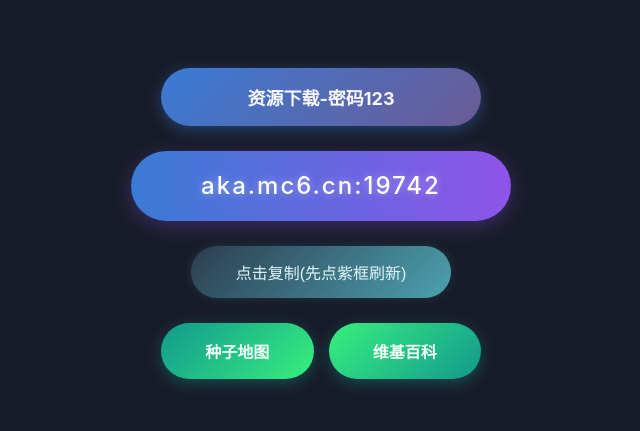
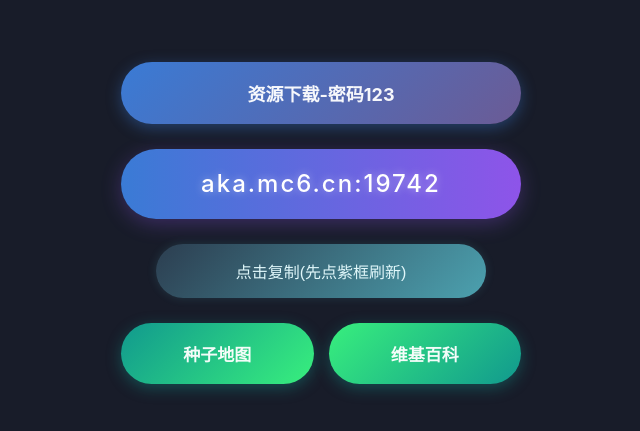
Before and after one commit to DYMchatS/myweb, a plain HTML site: page index.html in a window 1280 px wide. Shown: the part 177-608 px from the top of the page, without its empty margins (319-959 px from the left). Drawn offline with Linux system fonts and the light colour scheme.

Commit message:
Update index.html

```diff
--- a/index.html
+++ b/index.html
@@ -2,7 +2,8 @@
 <html lang="zh-CN">
 <head>
  <meta charset="UTF-8">
-    <meta name="viewport" content="width=device-width, initial-scale=1.0, maximum-scale=1.0, user-scalable=no">
+ <!-- 【修复1】去掉 maximum-scale/user-scalable=no，允许用户缩放兜底；viewport-fit=cover 支持刘海屏 -->
+ <meta name="viewport" content="width=device-width, initial-scale=1.0, viewport-fit=cover">
 
  <!-- 全局防缓存标签 -->
  <meta http-equiv="Cache-Control" content="no-cache, no-store, must-revalidate">
@@ -20,20 +21,36 @@
  </script>
 
  <style>
+ * { box-sizing: border-box; }
+
  body {
  margin: 0; padding: 0;
  background-color: #181c29;
-            height: 100vh;
+ /* 【修复2】height:100vh → min-height:100dvh（旧浏览器回退100vh），
+    避免手机浏览器地址栏遮挡；overflow:hidden → auto，内容超高可滚动不裁切 */
+ min-height: 100vh;
+ min-height: 100dvh;
  display: flex; flex-direction: column;
-            justify-content: center; align-items: center;
+ align-items: center;
  font-family: -apple-system, BlinkMacSystemFont, "Segoe UI", Roboto, Helvetica, Arial, sans-serif;
-            overflow: hidden;
+ overflow-y: auto;
  opacity: 0;
  animation: fadeIn 0.8s forwards;
+ /* 刘海屏/圆角屏安全区 */
+ padding: env(safe-area-inset-top) env(safe-area-inset-right) env(safe-area-inset-bottom) env(safe-area-inset-left);
  }
  @keyframes fadeIn { to { opacity: 1; } }
 
-        /* 【修复1】彻底消除点击时出现的蓝色方框 */
+ /* 【修复3】新增包裹层，用 margin:auto 居中：
+    内容不超高时垂直居中；超高时自动变为顶部对齐可滚动，不会被 flex 居中裁掉顶部 */
+ .page {
+ margin: auto 0;
+ display: flex; flex-direction: column; align-items: center;
+ width: 100%;
+ padding: 24px 0;
+ }
+
+ /* 彻底消除点击时出现的蓝色方框 */
  a, button, div { outline: none !important; -webkit-tap-highlight-color: transparent; }
 
  .top-btn {
@@ -44,15 +61,19 @@
  transition: transform 0.2s, box-shadow 0.2s;
  display: flex; align-items: center; justify-content: center; gap: 8px;
  text-decoration: none; z-index: 10;
-            width: 80%; max-width: 320px; padding: 12px 0; font-size: 15px;
+ /* 【修复4】固定宽度 → min(百分比, 上限)：窄屏流式缩放，宽屏不超上限，永不溢出 */
+ width: min(84vw, 320px);
+ padding: 14px 0; font-size: 16px;
+ min-height: 48px; /* 【修复5】触控目标保底高度 */
  }
  .top-btn:active { transform: scale(0.96); }
 
  .link-box-wrapper {
-            display: inline-block; max-width: 90%; min-width: 80%; height: 50px; line-height: 50px;
+ /* 【修复4】原 min-width:80% 会覆盖 max-width:90% 造成溢出，统一改为流式宽度 */
+ width: min(84vw, 320px); height: 52px; line-height: 52px;
  background: linear-gradient(90deg, #3a7bd5 0%, #8e54e9 100%);
-            border-radius: 25px; box-shadow: 0 5px 20px rgba(142, 84, 233, 0.3);
-            transition: all 0.3s ease; box-sizing: border-box; padding: 0 20px; cursor: pointer;
+ border-radius: 26px; box-shadow: 0 5px 20px rgba(142, 84, 233, 0.3);
+ transition: all 0.3s ease; padding: 0 20px; cursor: pointer;
  border: none; text-align: center;
  }
  .link-box-wrapper:active { transform: scale(0.98); }
@@ -68,21 +89,24 @@
  color: #e0f7fa; border: none; border-radius: 50px; font-size: 14px; cursor: pointer;
  display: flex; align-items: center; gap: 6px; transition: all 0.2s;
  backdrop-filter: blur(5px); -webkit-backdrop-filter: blur(5px);
-            box-shadow: 0 0 10px rgba(76, 161, 175, 0.2); width: 70%; max-width: 260px;
-            padding: 10px 0; justify-content: center;
+ box-shadow: 0 0 10px rgba(76, 161, 175, 0.2);
+ width: min(70vw, 260px);
+ padding: 12px 0; justify-content: center;
+ min-height: 44px;
  }
  .copy-btn:active { transform: scale(0.95); }
 
  .btn-group {
  display: flex; justify-content: center; align-items: center; gap: 15px;
-            margin-top: 25px; width: 80%; max-width: 320px;
+ margin-top: 25px; width: min(84vw, 320px);
  }
  .bottom-btn {
  flex: 1; background: linear-gradient(135deg, #11998e 0%, #38ef7d 100%);
  color: rgba(255,255,255,0.95); border: none; border-radius: 50px;
  font-weight: bold; cursor: pointer; box-shadow: 0 4px 15px rgba(17, 153, 142, 0.4);
  transition: transform 0.2s, box-shadow 0.2s; display: flex; align-items: center; justify-content: center;
-            text-decoration: none; z-index: 10; padding: 12px 0; font-size: 14px;
+ text-decoration: none; z-index: 10; padding: 14px 0; font-size: 15px;
+ min-height: 48px;
  }
  .bottom-btn:active { transform: scale(0.96); }
 
@@ -100,31 +124,50 @@
  }
  .toast.show { opacity: 1; transform: translate(-50%, -50%) scale(1); }
 
+ /* ================= 分场景媒体查询 ================= */
+ /* 说明：电脑竖屏 = 桌面浏览器窄窗口，会自动落入下面按宽度划分的档位，无需单独处理 */
+
+ /* 平板竖屏 / 桌面窄窗口 */
  @media (min-width: 600px) {
-            .top-btn { width: 340px; padding: 14px 0; font-size: 16px; }
-            .link-box-wrapper { max-width: 90%; min-width: 340px; height: 60px; line-height: 60px; border-radius: 30px; }
+ .top-btn { width: min(70vw, 360px); padding: 16px 0; font-size: 17px; }
+ .link-box-wrapper { width: min(70vw, 360px); height: 62px; line-height: 62px; border-radius: 31px; }
  .display-text { font-size: 20px; }
-            .copy-btn { width: 280px; padding: 12px 0; font-size: 15px; }
-            .btn-group { width: 340px; }
-            .bottom-btn { padding: 14px 0; font-size: 15px; }
+ .copy-btn { width: min(60vw, 300px); padding: 14px 0; font-size: 15px; }
+ .btn-group { width: min(70vw, 360px); }
+ .bottom-btn { padding: 16px 0; font-size: 16px; }
  }
+
+ /* 平板横屏 / 电脑横屏 */
  @media (min-width: 1024px) {
-            .top-btn { width: 380px; padding: 16px 0; font-size: 18px; }
-            .link-box-wrapper { max-width: 90%; min-width: 380px; height: 70px; line-height: 70px; border-radius: 35px; }
+ .top-btn { width: min(60vw, 400px); padding: 18px 0; font-size: 18px; }
+ .link-box-wrapper { width: min(60vw, 400px); height: 70px; line-height: 70px; border-radius: 35px; }
  .display-text { font-size: 24px; letter-spacing: 2px; }
-            .copy-btn { width: 320px; padding: 14px 0; font-size: 16px; }
-            .btn-group { width: 380px; }
-            .bottom-btn { padding: 16px 0; font-size: 16px; }
+ .copy-btn { width: min(50vw, 330px); padding: 15px 0; font-size: 16px; }
+ .btn-group { width: min(60vw, 400px); }
+ .bottom-btn { padding: 18px 0; font-size: 17px; }
  .top-btn:hover, .bottom-btn:hover { transform: translateY(-2px); box-shadow: 0 6px 20px rgba(58, 123, 213, 0.6); }
  .link-box-wrapper:hover { transform: translateY(-2px); box-shadow: 0 8px 25px rgba(142, 84, 233, 0.5); }
+ }
+
+ /* 【修复6】手机横屏（低高度屏）专用紧凑布局，必须放最后以覆盖上面的宽度档位：
+    压缩纵向间距，保证总高度 < 320px，按钮不会被裁切 */
+ @media (orientation: landscape) and (max-height: 500px) {
+ .page { padding: 10px 0; }
+ .top-btn { width: min(60vw, 300px); margin-bottom: 12px; padding: 10px 0; font-size: 15px; min-height: 42px; }
+ .link-box-wrapper { width: min(60vw, 300px); height: 44px; line-height: 44px; border-radius: 22px; }
+ .display-text { font-size: 15px; }
+ .copy-btn { width: min(50vw, 240px); margin-top: 12px; padding: 9px 0; font-size: 13px; min-height: 40px; }
+ .btn-group { width: min(60vw, 300px); margin-top: 12px; gap: 12px; }
+ .bottom-btn { padding: 10px 0; font-size: 14px; min-height: 42px; }
  }
  </style>
 </head>
 <body>
 
+ <main class="page">
  <a href="#" class="top-btn" onclick="window.open(jumpLink1, '_blank')">资源下载-密码123</a>
 
-    <!-- 【修复2】紫框强制刷新逻辑，通过拼接时间戳绕过本地缓存 -->
+ <!-- 紫框强制刷新逻辑，通过拼接时间戳绕过本地缓存 -->
  <div class="link-box-wrapper" id="boxWrapper" onclick="window.location.href = window.location.href.split('?')[0] + '?t=' + new Date().getTime()">
  <div class="display-text" id="displayText"></div>
  </div>
@@ -136,6 +179,7 @@
  <!-- 仅给维基百科按钮添加了 wiki-btn 类名用于反转渐变 -->
  <a href="#" class="bottom-btn wiki-btn" onclick="window.open(jumpLink3, '_blank')">维基百科</a>
  </div>
+ </main>
 
  <div class="toast" id="toast">复制成功</div>
 
@@ -145,7 +189,7 @@
  var el = document.getElementById('displayText');
  if (el) el.textContent = copyText;
 
-            // 【修复3】全环境兼容的自动复制逻辑
+ // 全环境兼容的自动复制逻辑
  document.getElementById('copyBtn').addEventListener('click', function(e) {
  e.stopPropagation(); // 防止冒泡
 
```
Lines whose indentation alone changed are shown as unchanged.
